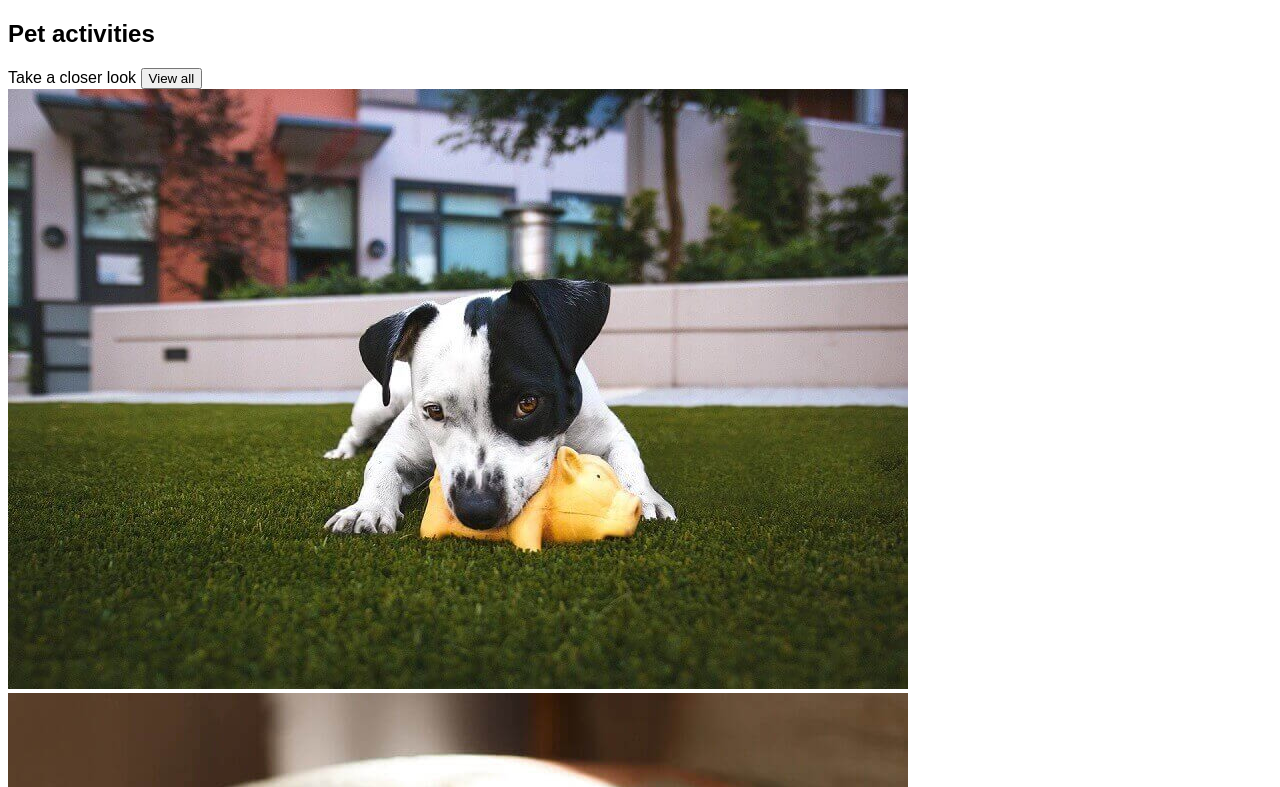
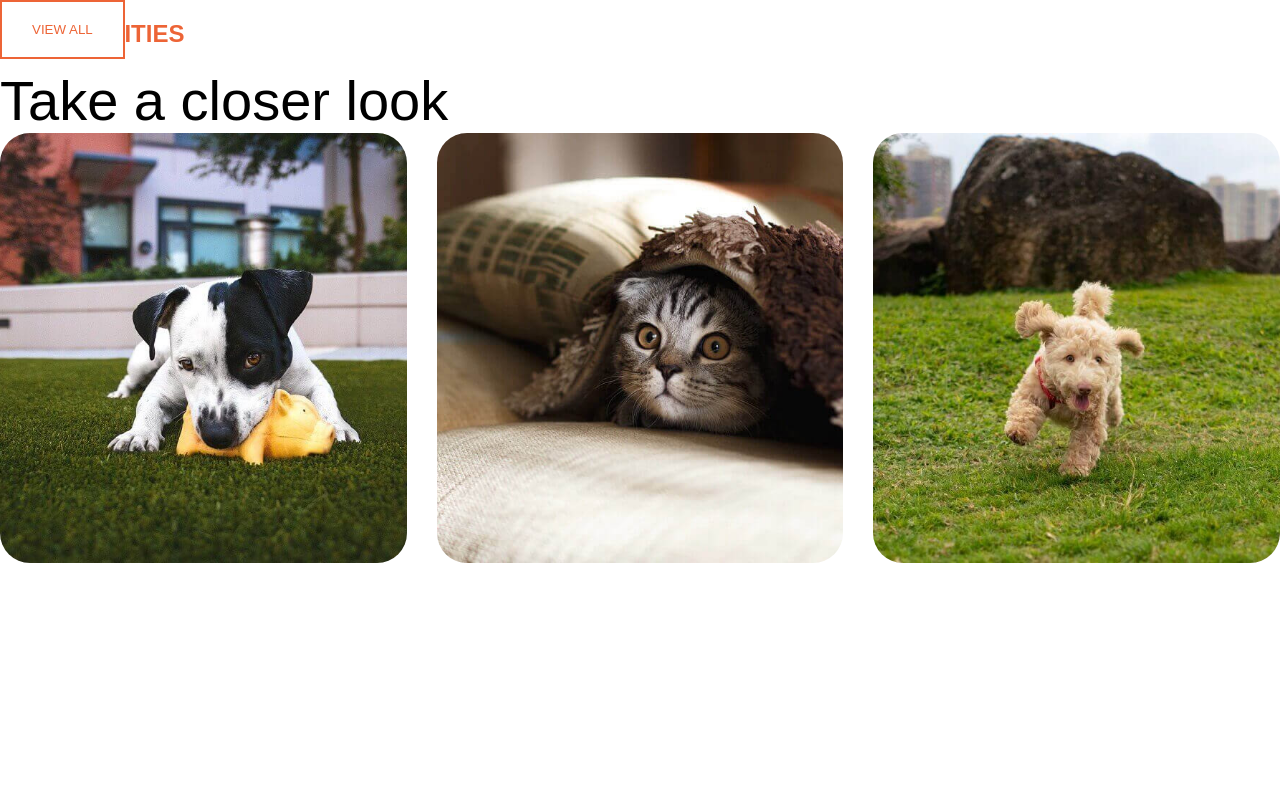
Before and after one commit to rom-dem/202301-w1ch4-roman-demchuk, a website built with Parcel: page src/index.html in a window 1280 px wide. Shown: the top 787 px of the page. Built offline with nearby package versions, Linux system fonts and the light colour scheme; files whose address does not match are found by name.

Commit message:
Format index.html with css

```diff
--- a/src/css/style.css
+++ b/src/css/style.css
@@ -1,9 +1,122 @@
-@import url(/node_modules/@fontsource/nunito/400.css);
+@import url(/node_modules/@fontsource/nunito/800.css);
+
+:root {
+  --color-accent: #ed6436;
+  --font-main: "Nunito", sans-serif;
+  --text-size-big: 2rem;
+  --text-size-small: 1rem;
+}
 
 * {
   box-sizing: border-box;
 }
 
 html {
-  font-family: "Nunito", sans-serif;
+  font-family: var(--font-main);
+  font-size: var(--text-size-small);
 }
+
+body {
+  margin: 0;
+  min-height: 100vh;
+}
+
+.menu {
+  align-items: center;
+  display: flex;
+  flex-direction: column;
+}
+
+.menu__title {
+  text-transform: uppercase;
+  color: var(--color-accent);
+}
+
+.menu__text {
+  font-size: 3.5rem;
+}
+
+.menu__button {
+  background-color: var(--color-accent);
+  border: 2px solid var(--color-accent);
+  border-radius: 0 32 32;
+  color: #fff;
+  font-family: var(--font-main);
+  padding: 20px 30px;
+  margin: 30 0 50 0;
+  text-transform: uppercase;
+  width: fit-content;
+}
+
+.menu__button:hover {
+  background-color: #fff;
+  border: 2px solid var(--color-accent);
+  color: var(--color-accent);
+}
+
+.activities {
+  align-items: center;
+  display: flex;
+  flex-direction: column;
+  gap: 30px;
+}
+
+.activities__article img {
+  width: 500;
+  border-radius: 30px;
+}
+
+@media screen and (min-width: 800px) {
+  .menu {
+    align-items: flex-start;
+    display: flex;
+    flex-direction: column;
+    padding: 0 80 0 80;
+    position: relative;
+  }
+
+  .menu__title {
+    text-transform: uppercase;
+    color: var(--color-accent);
+  }
+
+  .menu__text {
+    font-size: 3.5rem;
+  }
+
+  .menu__button {
+    background-color: var(--color-accent);
+    border: 2px solid var(--color-accent);
+    border-radius: 0 32 32;
+    color: #fff;
+    font-family: var(--font-main);
+    padding: 20px 30px;
+    margin: 30 0 50 0;
+    text-transform: uppercase;
+    width: fit-content;
+    position: absolute;
+    top: 0;
+    right: 80;
+  }
+
+  .menu__button:hover {
+    background-color: #fff;
+    border: 2px solid var(--color-accent);
+    color: var(--color-accent);
+  }
+
+  .activities {
+    display: flex;
+    flex-direction: row;
+    max-width: fit-content;
+    padding: 0 70 110 70;
+    gap: 30px;
+  }
+
+  .activities__article img {
+    object-fit: cover;
+    height: 430px;
+    width: 100%;
+    border-radius: 30px;
+  }
+}
--- a/src/index.html
+++ b/src/index.html
@@ -12,15 +12,20 @@
 
 <body>
   <main>
-    <section>
-      <h1>Pet activities</h1>
-      <span>Take a closer look</span>
-      <button>View all</button>
+    <section class="menu">
+      <h1 class="menu__title">Pet activities</h1>
+      <span class="menu__text">Take a closer look</span>
+      <button class="menu__button">View all</button>
     </section>
-    <section>
-      <article><img src="images/01.jpg" alt=""></article>
-      <article><img src="images/02.jpg" alt=""></article>
-      <article><img src="images/03.jpg" alt=""></article>
+    <section class="activities">
+      <span class="activities__article"><img width="500" src="images/01.jpg"
+          alt="White spotted dog puppy chewing a yellow toy">
+      </span>
+      <span class="activities__article"><img width="500" src="images/02.jpg" alt="House cat hiding under a blanket">
+      </span>
+      <span class="activities__article"><img width="500" src="images/03.jpg"
+          alt="Young dog with curly hair jumping on grass">
+      </span>
     </section>
   </main>
 </body>
```
